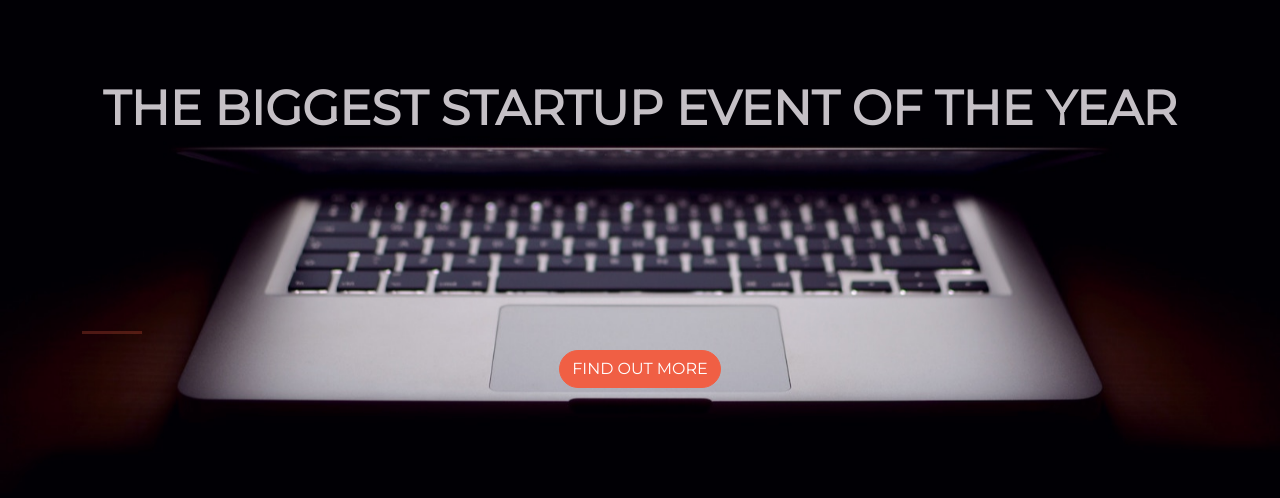
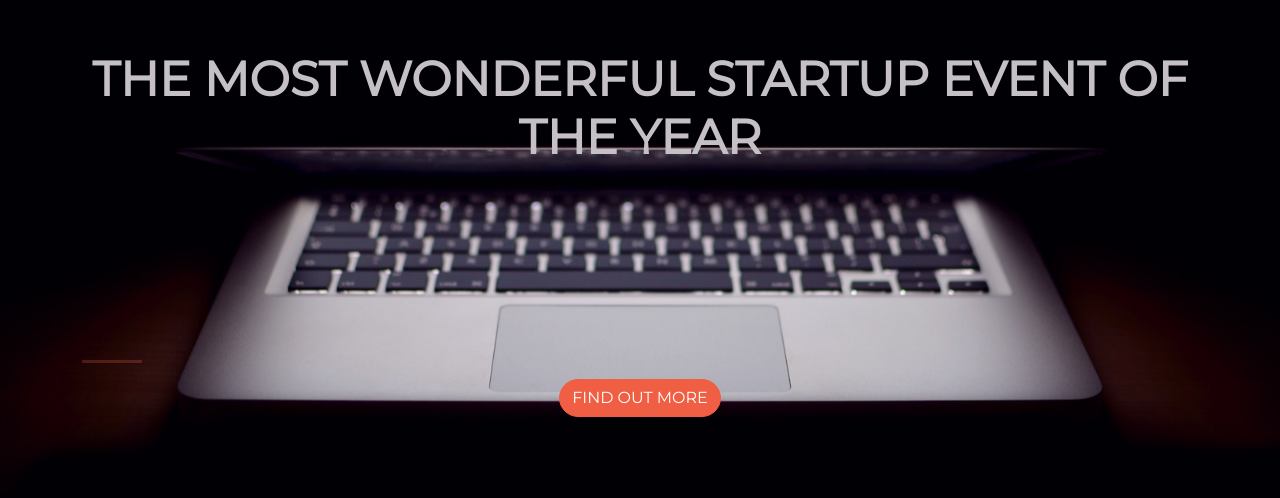
Before and after one commit to Imane-Iman/startup-page, a plain HTML site: page index.html in a window 1280 px wide. Shown: the part 166-664 px from the top of the page. Drawn offline with nearby package versions, Linux system fonts and the light colour scheme.

Commit message:
title has been modified

```diff
--- a/index.html
+++ b/index.html
@@ -20,7 +20,7 @@
     <div class="container d-flex align-items-center h-100">
       <div class="row">
         <header class="text-center col-12">
-          <h1 class="text-uppercase"><strong>The biggest startup event of the year</strong></h1>
+          <h1 class="text-uppercase"><strong>The most wonderful startup event of the year</strong></h1>
         </header>
         <div class="buffer col-12"></div>
         <section class="text-center col-12">
```
